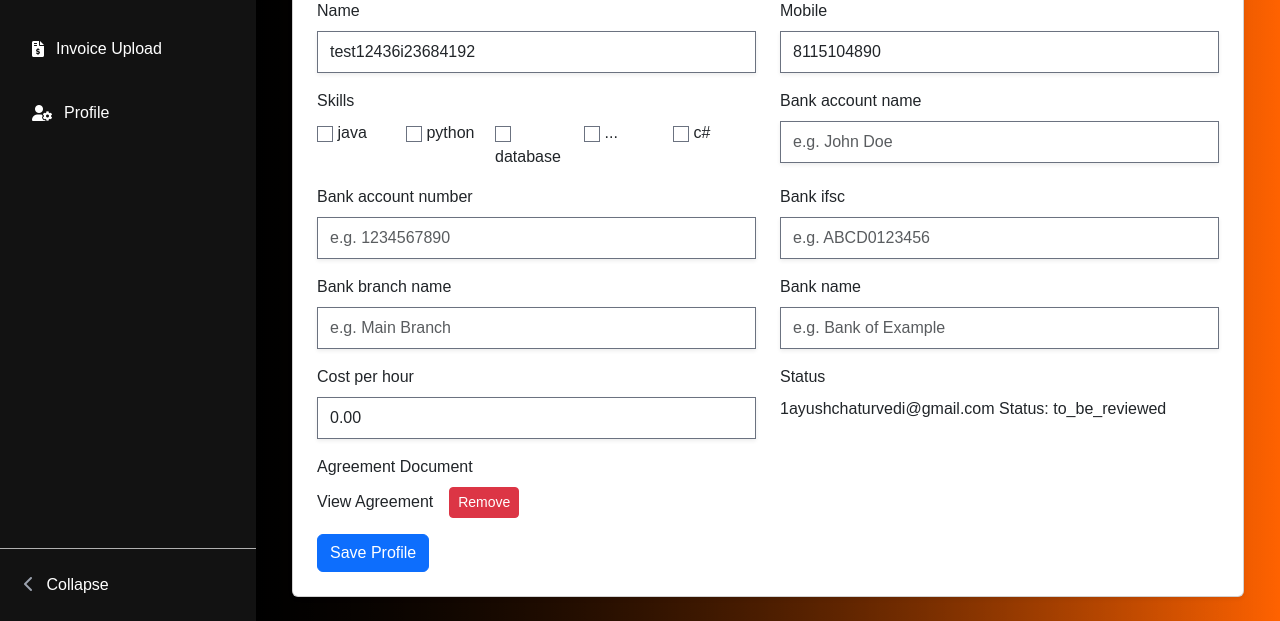
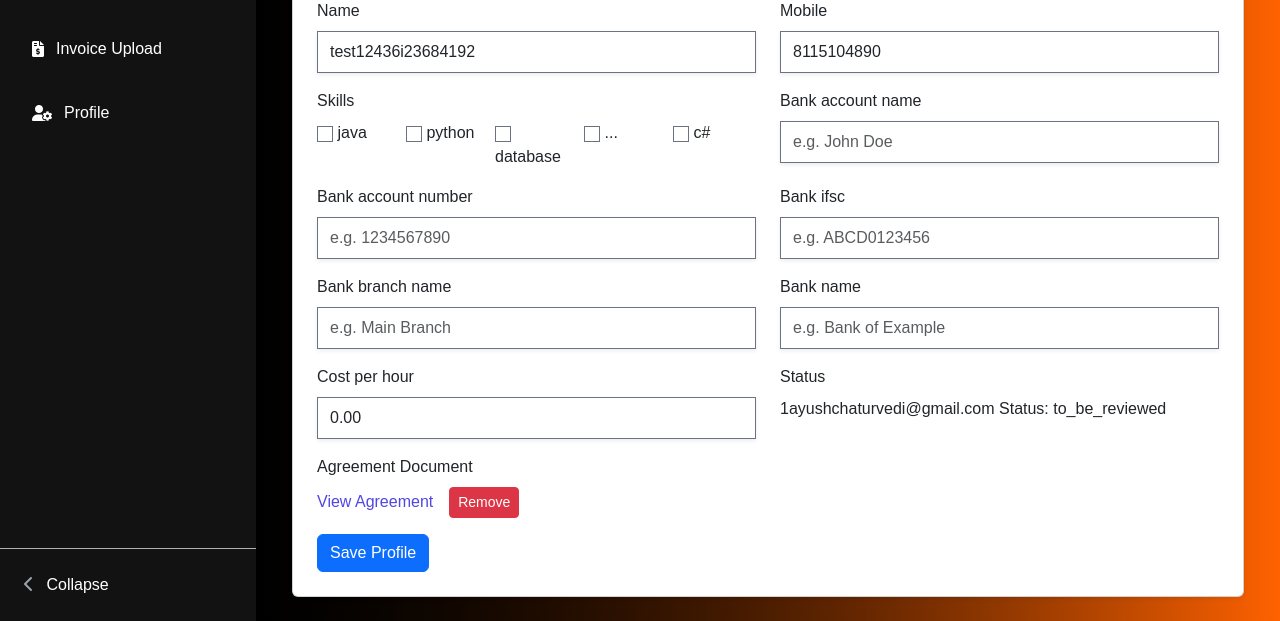
Before and after one commit to ZephyrianDawnstrider/consultation_webapp_industry, a Django app: page /consultation/consultant_profile/17/ in a window 1280 px wide. Shown: the part 381-1002 px from the top of the page. Run offline with Django 5.2, Linux system fonts and the light colour scheme; a user stored in the database is signed in; data comes from the database, SQL or seed files in the repository; parts of the project's set-up code (start-up, migrations or seed data) failed here and were passed over; some libraries are stand-ins or nearby versions.

Commit message:
Enhance agreement document links with bold styling for better visibility

```diff
--- a/consultation/templates/consultant_profile.html
+++ b/consultation/templates/consultant_profile.html
@@ -113,7 +113,7 @@
             <label class="form-label" for="id_agreement_document">Agreement Document</label>
             {% if form.instance.agreement_document %}
                 <div class="d-flex align-items-center" id="agreementDocumentSection">
-                    <a href="{{ form.instance.agreement_document.url }}" target="_blank" class="me-3">View Agreement</a>
+                    <a href="{{ form.instance.agreement_document.url }}" target="_blank" class="me-3 text-indigo-600 text-bold">View Agreement</a>
                     <button type="button" class="btn btn-sm btn-danger solid-btn" id="removeAgreementBtn" style="background-color: #dc3545 !important; color: white !important; border-color: #dc3545 !important;">Remove</button>
                 </div>
             {% else %}
--- a/custom_admin/templates/consultant_detail.html
+++ b/custom_admin/templates/consultant_detail.html
@@ -111,7 +111,7 @@
             <div>
                 <label for="id_agreement_document" class="block font-medium text-black">Agreement Document</label>
                 {% if consultant.consultant_profile.agreement_document %}
-                <a href="{{ consultant.consultant_profile.agreement_document.url }}" target="_blank" class="ml-3 text-indigo-600">View Document</a>
+                <a href="{{ consultant.consultant_profile.agreement_document.url }}" target="_blank" class="ml-3 text-indigo-600 test-bold">View Document</a>
                 <button type="button" class="btn btn-danger btn-sm ml-3 bg-red-600" id="scrap-agreement-btn">Remove</button>
                 {% else %}
                 <p>No agreement uploaded.</p>
```
Also changed, not shown: 2 other files.
